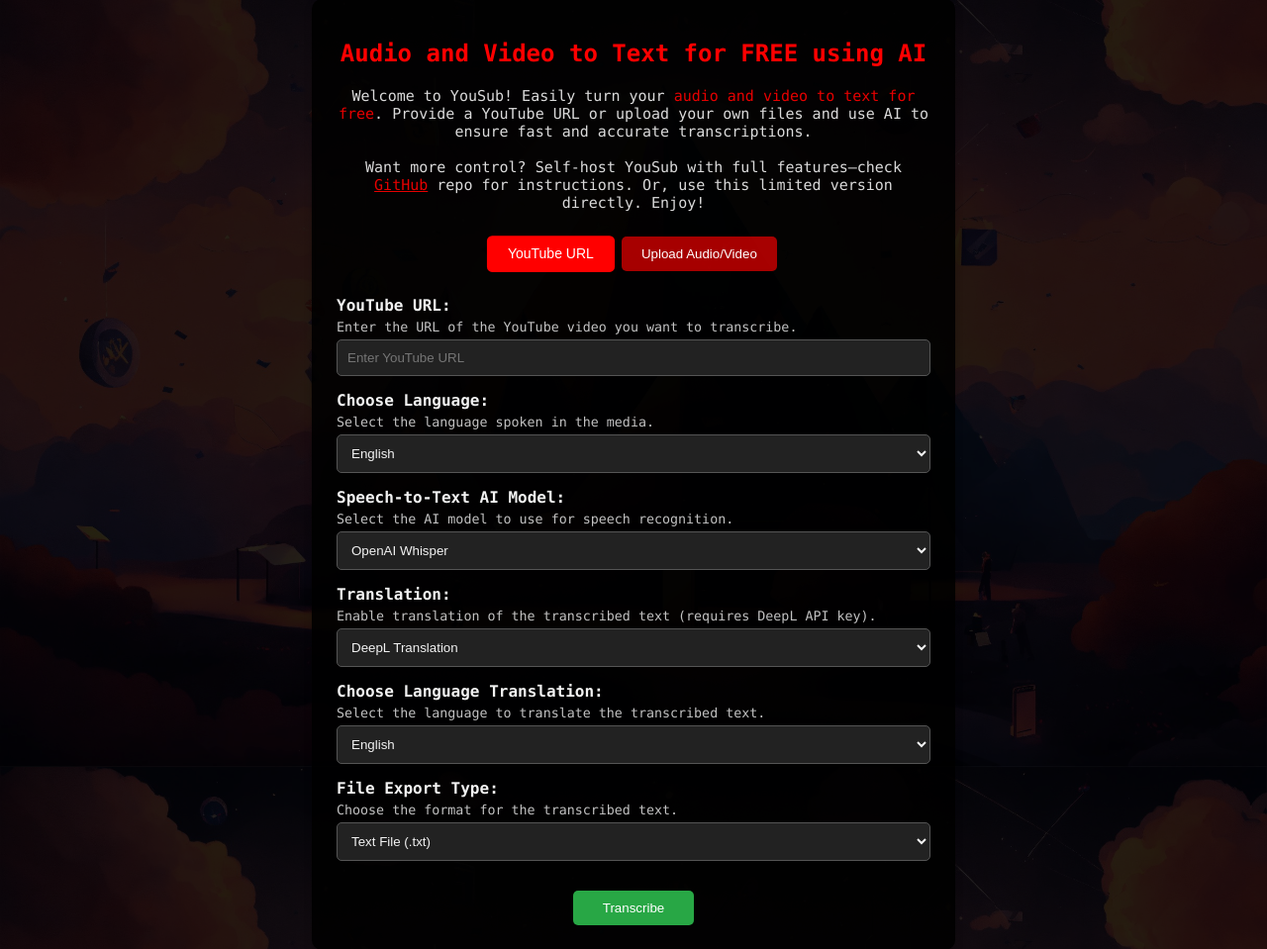
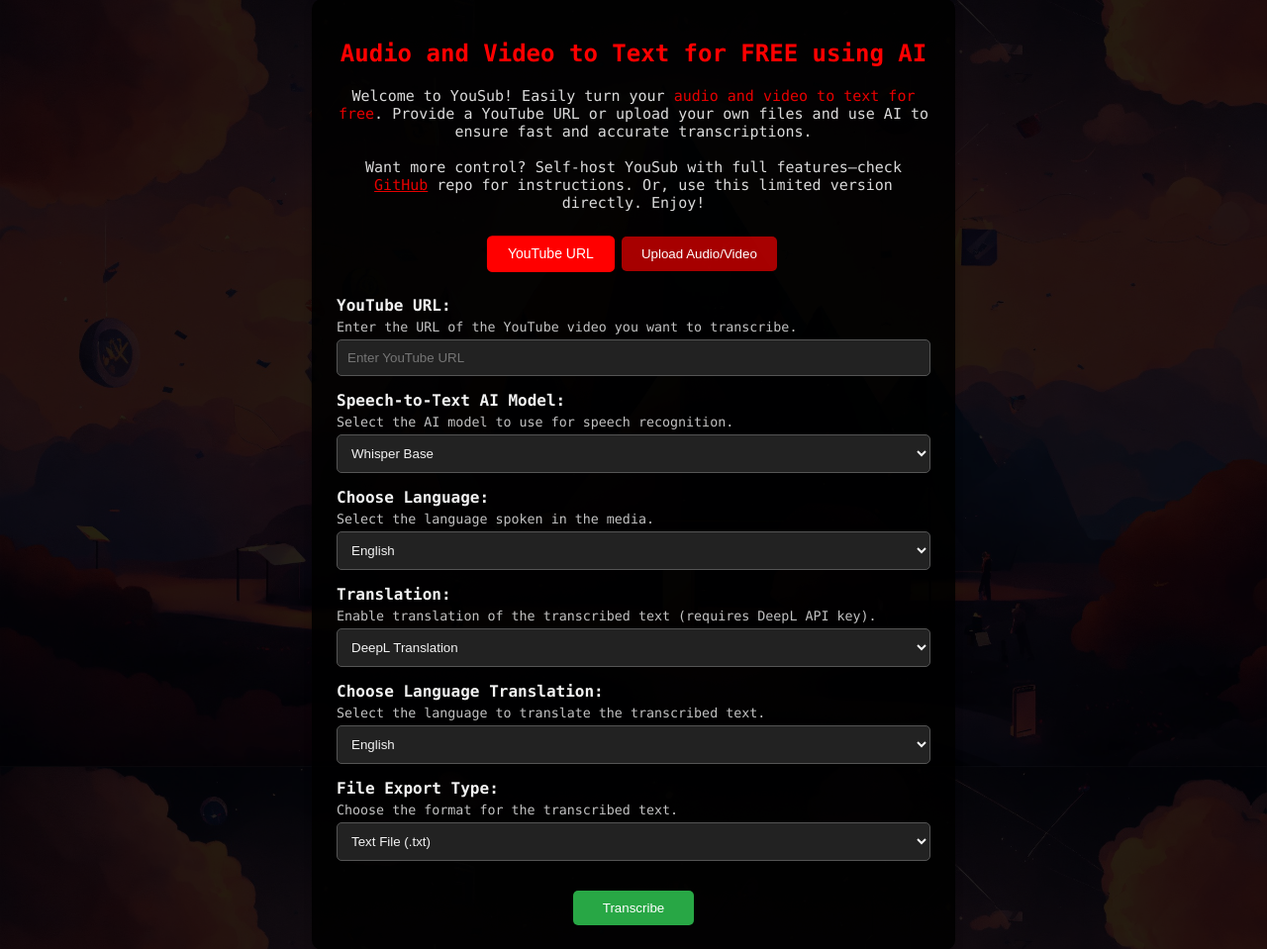
Before and after one commit to lkmeta/txtify, a FastAPI app: page / in a window 1280 px wide. Shown: the part 101-1060 px from the top of the page at 99% size. Run offline with FastAPI, Linux system fonts and the light colour scheme.

Commit message:
updated asr models and langs

```diff
--- a/templates/index.html
+++ b/templates/index.html
@@ -54,23 +54,25 @@
             <small>Upload an audio or video file from your device to transcribe (MP4, MP3).</small>
             <input type="file" id="media-upload" accept=".mp4,.mp3">
         </div>
-        <div class="input-group">
-            <label for="language-choice">Choose Language:</label>
-            <small>Select the language spoken in the media.</small>
-            <select id="language-choice">
-                <option value="en">English</option>
-                <option value="es">Spanish</option>
-                <option value="fr">French</option>
-                <option value="de">German</option>
-            </select>
-        </div>
+
         <div class="input-group">
             <label for="stt-model">Speech-to-Text AI Model:</label>
             <small>Select the AI model to use for speech recognition.</small>
             <select id="stt-model">
-                <option value="whisper">OpenAI Whisper</option>
-                <option value="m4t">Facebook SeamlessM4T</option>
+                <option value="whisper_tiny">Whisper Tiny</option>
+                <option value="whisper_base" selected>Whisper Base</option>
+                <option value="whisper_small">Whisper Small</option>
+                <option value="whisper_medium">Whisper Medium</option>
+                <option value="whisper_large">Whisper Large</option>
+                <option value="m4t_medium">SeamlessM4T Medium</option>
+                <option value="m4t_large">SeamlessM4T Large</option>
             </select>
+            </select>
+        </div>
+        <div class="input-group">
+            <label for="language-choice">Choose Language:</label>
+            <small>Select the language spoken in the media.</small>
+            <select id="language-choice"></select>
         </div>
         <div class="input-group">
             <label for="translation">Translation:</label>
```
